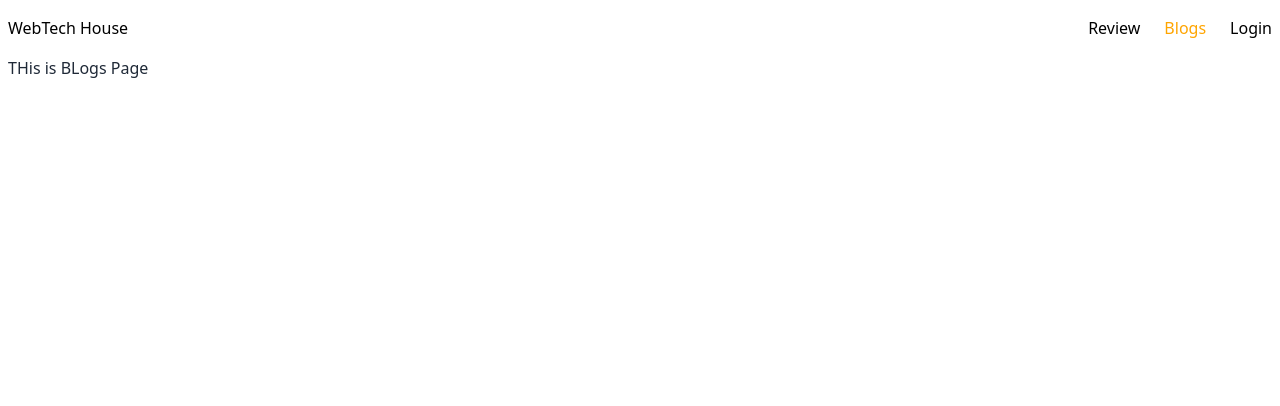
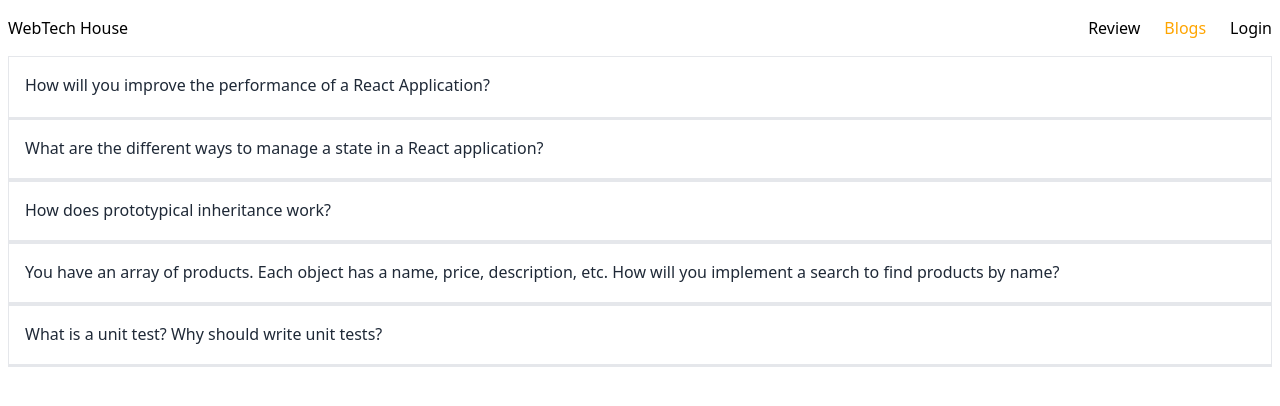
Before and after one commit to ohnadir/webTech-house-Client, a React (Create React App) app: page /blogs in a window 1280 px wide. Shown: the top 406 px of the page. Built offline with nearby package versions, Linux system fonts and the light colour scheme; no server answers.

Commit message:
implemet blogs section

```diff
--- a/src/Page/Blogs/Blogs.js
+++ b/src/Page/Blogs/Blogs.js
@@ -2,8 +2,52 @@ import React from 'react';
 
 const Blogs = () => {
     return (
-        <div>
-            <h1>THis is BLogs Page</h1>
+        <div className=''>
+            <div class="collapse border">
+                <input type="checkbox" class="peer" />
+                <div class="collapse-title ">
+                    How will you improve the performance of a React Application?
+                </div>
+                <div class="collapse-content  border border-t-1 border-b-0">
+                    <p className='pt-2'>Lorem ipsum, dolor sit amet consectetur adipisicing elit. Doloribus, ex. Optio explicabo dolore, excepturi tempore officia sapiente modi! Unde facere temporibus corporis assumenda dignissimos sed in repellat neque hic illo!</p>
+                </div>
+            </div>
+            <div class="collapse">
+                <input type="checkbox" class="peer" />
+                <div class="collapse-title border ">
+                    What are the different ways to manage a state in a React application?
+                </div>
+                <div class="collapse-content border border-x-1">
+                    <p className='pt-2'> Lorem ipsum dolor sit amet consectetur, adipisicing elit. Perspiciatis nisi necessitatibus minima repellendus? Nobis tempora libero dolor eligendi eaque, repellat impedit quae? Ipsam est dignissimos deleniti unde minus libero illo modi. Maiores, totam accusantium dolor veniam commodi neque distinctio sapiente ab eveniet voluptates, rem magnam assumenda ex, corrupti autem nobis ut error libero earum a voluptas? Natus consequatur placeat ut?</p>
+                </div>
+            </div>
+            <div class="collapse">
+                <input type="checkbox" class="peer" />
+                <div class="collapse-title border">
+                    How does prototypical inheritance work?
+                </div>
+                <div class="collapse-content border ">
+                    <p className='pt-2'>Lorem ipsum dolor sit amet consectetur, adipisicing elit. Minus libero culpa quia impedit asperiores harum molestias id, repellendus officia vel, facilis quod deserunt voluptates perferendis. Sit repellat laboriosam optio rerum soluta tempore vitae ratione atque eaque dicta quasi, illo magnam perspiciatis error quae ea? Deleniti est pariatur sed? Nisi dolor deleniti eveniet et, sunt nulla ab reiciendis suscipit, soluta porro eum, quaerat accusantium impedit est quas corrupti natus unde. Fuga.</p>
+                </div>
+            </div>
+            <div class="collapse">
+                <input type="checkbox" class="peer" />
+                <div class="collapse-title border">
+                    You have an array of products. Each object has a name, price, description, etc. How will you implement a search to find products by name?
+                </div>
+                <div class="collapse-content border ">
+                    <p className='pt-2'> Lorem ipsum dolor sit amet consectetur adipisicing elit. Recusandae perspiciatis dicta aperiam ducimus expedita deleniti harum provident at? Illum inventore nam dignissimos quas ullam mollitia, eum cum tempore recusandae. Eaque placeat doloremque nesciunt perferendis quos autem obcaecati magnam voluptatibus, mollitia aut aliquid a nam adipisci odio magni blanditiis consectetur ut itaque accusantium totam reiciendis. Sunt unde dolorum optio, expedita, sint voluptates velit dolor ea porro ullam doloremque possimus quibusdam amet perspiciatis soluta excepturi cum iusto doloribus? Minima natus beatae delectus.</p>
+                </div>
+            </div>
+            <div class="collapse">
+                <input type="checkbox" class="peer" />
+                <div class="collapse-title border">
+                    What is a unit test? Why should write unit tests?
+                </div>
+                <div class="collapse-content border ">
+                    <p className='pt-2'>Lorem ipsum, dolor sit amet consectetur adipisicing elit. Sint odio impedit, soluta quibusdam saepe tempora ullam voluptatum. Maxime quos quidem, illo natus officiis nobis dolore nisi, iure et non at sequi reiciendis enim pariatur soluta, aliquid voluptatem rem laborum aperiam earum cupiditate. Animi accusantium harum illum iure in ipsam architecto vitae inventore ut officia sit, voluptatum facilis voluptate cupiditate aperiam! Optio similique doloremque expedita repellat sed iure adipisci. Necessitatibus numquam possimus nihil iste accusamus dolores quasi quis minus placeat vero itaque praesentium illum a illo tenetur, dolor nisi dicta magni, aliquam earum nulla commodi, blanditiis velit vitae? Magnam, recusandae labore!</p>
+                </div>
+            </div>
         </div>
     );
 };
```
